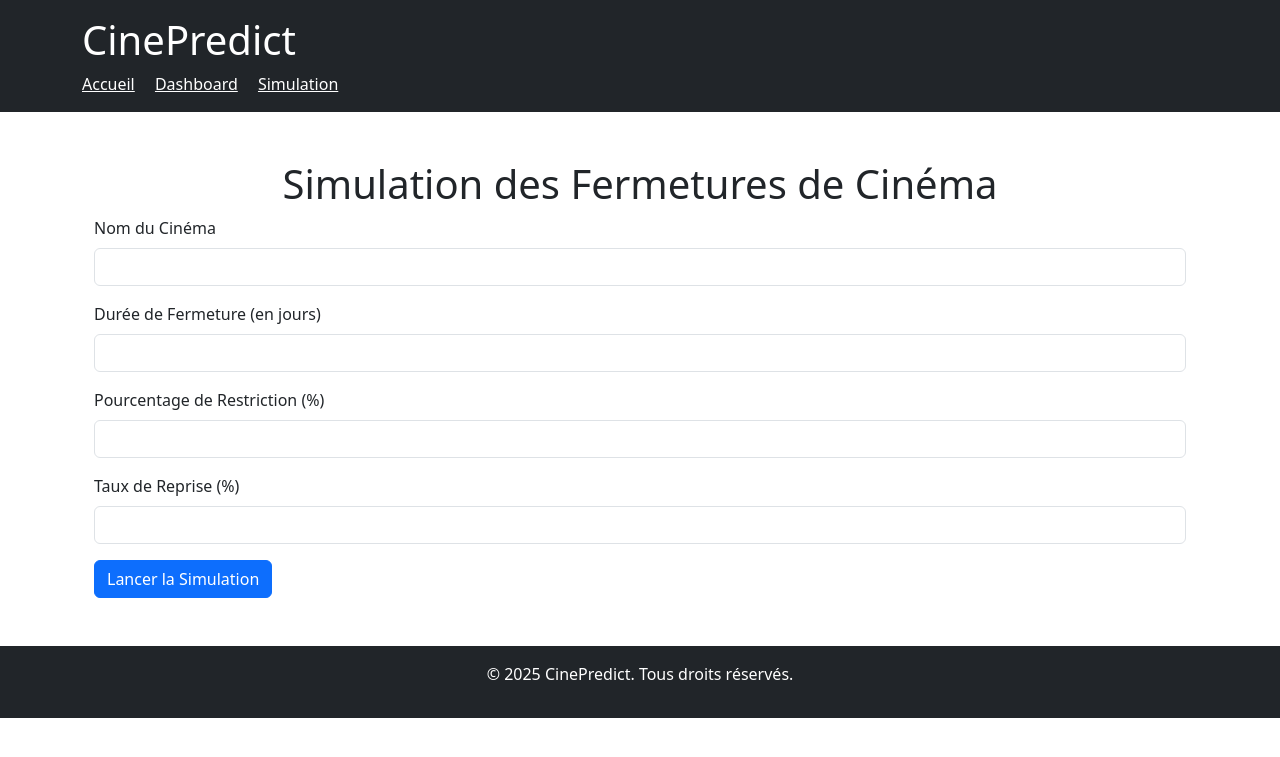
After one commit to RiadNadri/CinePredict, a Flask app: template app/templates/simulation.html in a window 1280 px wide. The commit adds this page. Shown: the top 757 px of the page. Run offline with Flask 3, Linux system fonts and the light colour scheme; the template is opened without the code that fills it, so the values that code supplies are empty.

Commit message:
page html simulation

```diff
--- a/app/templates/base.html
+++ b/app/templates/base.html
@@ -15,7 +15,8 @@
             <h1>CinePredict</h1>
             <nav>
                 <a href="/" class="text-white me-3">Accueil</a>
-                <a href="/dashboard" class="text-white">Dashboard</a>
+                <a href="/dashboard" class="text-white me-3">Dashboard</a>
+                <a href="/simulation" class="text-white">Simulation</a>
             </nav>
         </div>
     </header>
@@ -35,10 +36,7 @@
     </footer>
 
     <script src="https://code.jquery.com/jquery-3.6.0.min.js"></script>
-    <script src="https://cdn.jsdelivr.net/npm/@popperjs/core@2.11.6/dist/umd/popper.min.js"></script>
-    <script src="https://cdn.jsdelivr.net/npm/bootstrap@5.3.0-alpha1/dist/js/bootstrap.min.js"></script>
     <script src="https://cdn.jsdelivr.net/npm/bootstrap@5.3.0-alpha1/dist/js/bootstrap.bundle.min.js"></script>
-
 </body>
 
 </html>
--- /dev/null
+++ b/app/templates/simulation.html
@@ -0,0 +1,43 @@
+{% extends "base.html" %}
+
+{% block title %}Simulation{% endblock %}
+
+{% block content %}
+<div class="container mt-5">
+    <h1 class="text-center">Simulation des Fermetures de Cinéma</h1>
+
+    {% with messages = get_flashed_messages(with_categories=true) %}
+    {% if messages %}
+    <div class="alert alert-info">
+        {% for category, message in messages %}
+        <p>{{ message }}</p>
+        {% endfor %}
+    </div>
+    {% endif %}
+    {% endwith %}
+
+    <form method="POST" action="/simulate">
+        <div class="mb-3">
+            <label for="cinemaName" class="form-label">Nom du Cinéma</label>
+            <input type="text" class="form-control" id="cinemaName" name="cinemaName" required>
+        </div>
+
+        <div class="mb-3">
+            <label for="closureDuration" class="form-label">Durée de Fermeture (en jours)</label>
+            <input type="number" class="form-control" id="closureDuration" name="closureDuration" required>
+        </div>
+
+        <div class="mb-3">
+            <label for="restrictionPercentage" class="form-label">Pourcentage de Restriction (%)</label>
+            <input type="number" class="form-control" id="restrictionPercentage" name="restrictionPercentage" min="0" max="100" required>
+        </div>
+
+        <div class="mb-3">
+            <label for="recoveryRate" class="form-label">Taux de Reprise (%)</label>
+            <input type="number" class="form-control" id="recoveryRate" name="recoveryRate" min="0" max="100" required>
+        </div>
+
+        <button type="submit" class="btn btn-primary">Lancer la Simulation</button>
+    </form>
+</div>
+{% endblock %}
```
